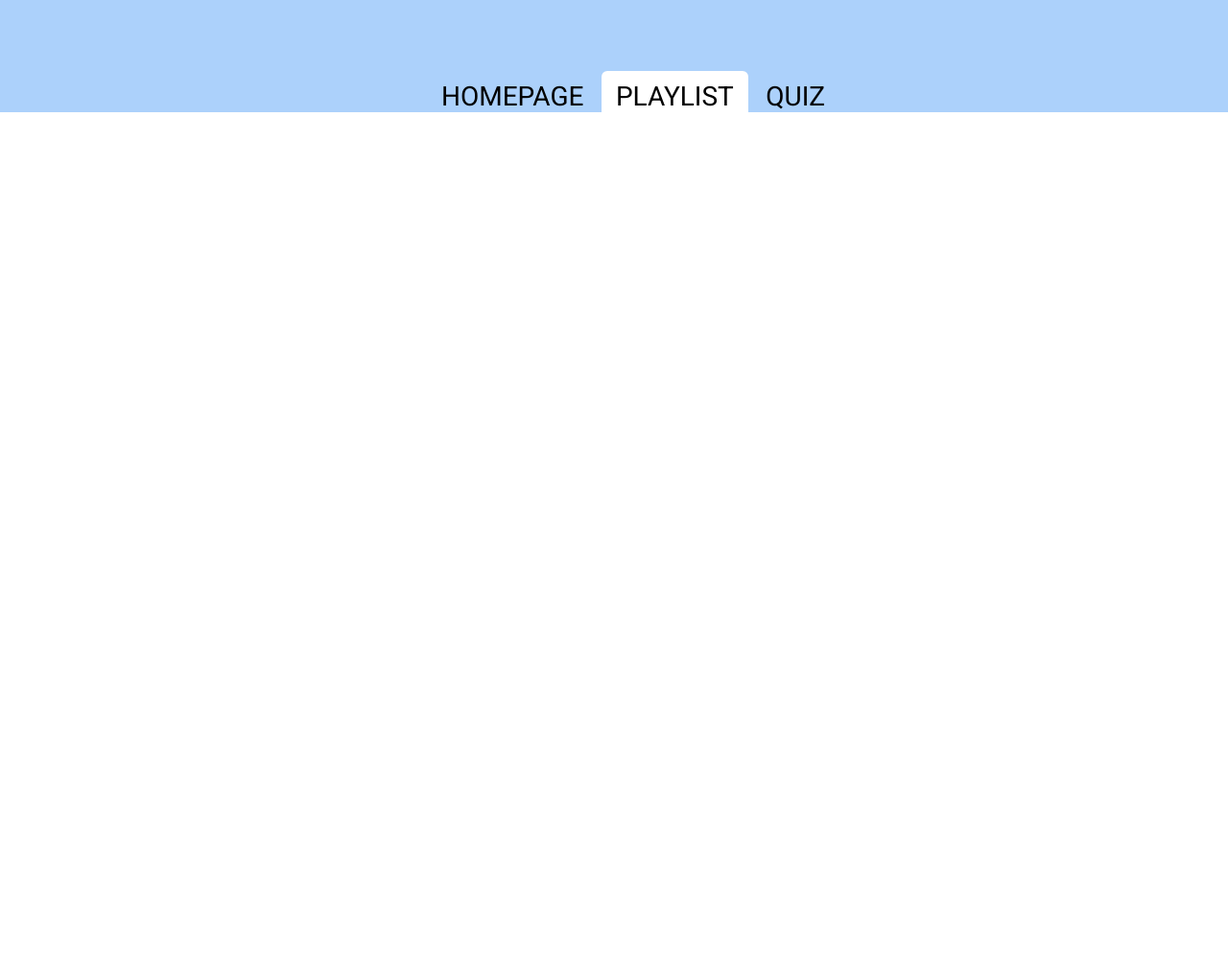
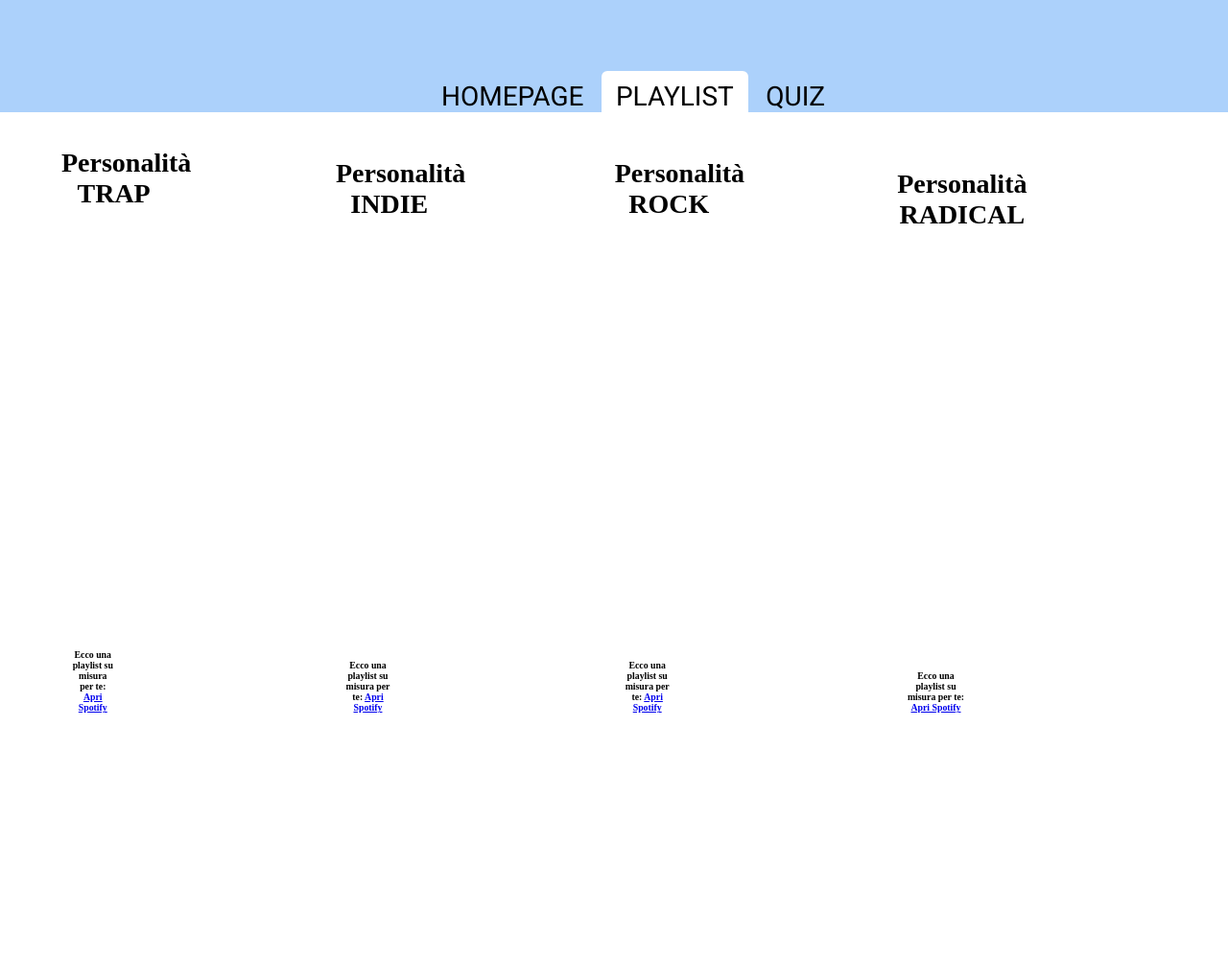
Before and after one commit to MichelaCarnevali/YourSound., a plain HTML site: page playlist.html in a window 1280 px wide. Shown: the whole page at 96% size. Before the commit the page ends 800 px from the top, so only its background shows below. Drawn offline with Linux system fonts and the light colour scheme; files that its build step writes are made by us from their sources; a web font is replaced by a local one.

Commit message:
Add files via upload

```diff
--- a/main.css
+++ b/main.css
@@ -168,3 +168,32 @@ h1 {
 .musictitle {
   color:rgba(172,209,251,1)
 }
+
+
+h2 {
+  font-family:Futura;
+  font-size:2em;
+  font-weight:bold;
+  height: 500px;
+  width:50%;
+  position:left;
+  color:black;
+}
+
+p {
+  font-family:Futura;
+  font-weight:bold;
+  height: 300px;
+  width:30%;
+  position:left;
+  color:black;
+  font-size: 0.7em;
+  padding: 0px 10px 0px 10px;
+}
+
+section{
+  display:inline-block;
+  text-align:center;
+  margin-left: 5%;
+  margin-bottom:5%;
+}
--- a/playlist.html
+++ b/playlist.html
@@ -18,4 +18,25 @@
                 </ul>
             </nav>
         </header>
+
+      <section>
+            <h2>Personalità TRAP</h2>
+            <p>Ecco una playlist su misura per te: <a href= "https://open.spotify.com/playlist/7JvTBvwgQd80pga7gm2NRu?si=5df1f2e26e414d11"> Apri Spotify</a></P>
+        </section>
+
+        <section>
+            <h2>Personalità INDIE</h2>
+            <p>Ecco una playlist su misura per te: <a href= "https://open.spotify.com/playlist/7mQMZXlqxCBO6qOIpRwI4r?si=8de606e147de4659"> Apri Spotify</a></P>
+        </section>
+
+        <section>
+           <h2> Personalità ROCK </h2>
+            <p>Ecco una playlist su misura per te: <a href= "https://open.spotify.com/playlist/4fHTeaZcucLRuzXbksdAcZ?si=c78fafd9dc7f4f4e"> Apri Spotify</a></P>
+         </section>
+
+        <section>
+            <h2>Personalità RADICAL</h2>
+            <p>Ecco una playlist su misura per te: <a href= "https://open.spotify.com/playlist/5ZkcGHZlUQbkuFb5KaumBc?si=101014862da242c7"> Apri Spotify</a></P>
+        </section>
+
 </html>
```
